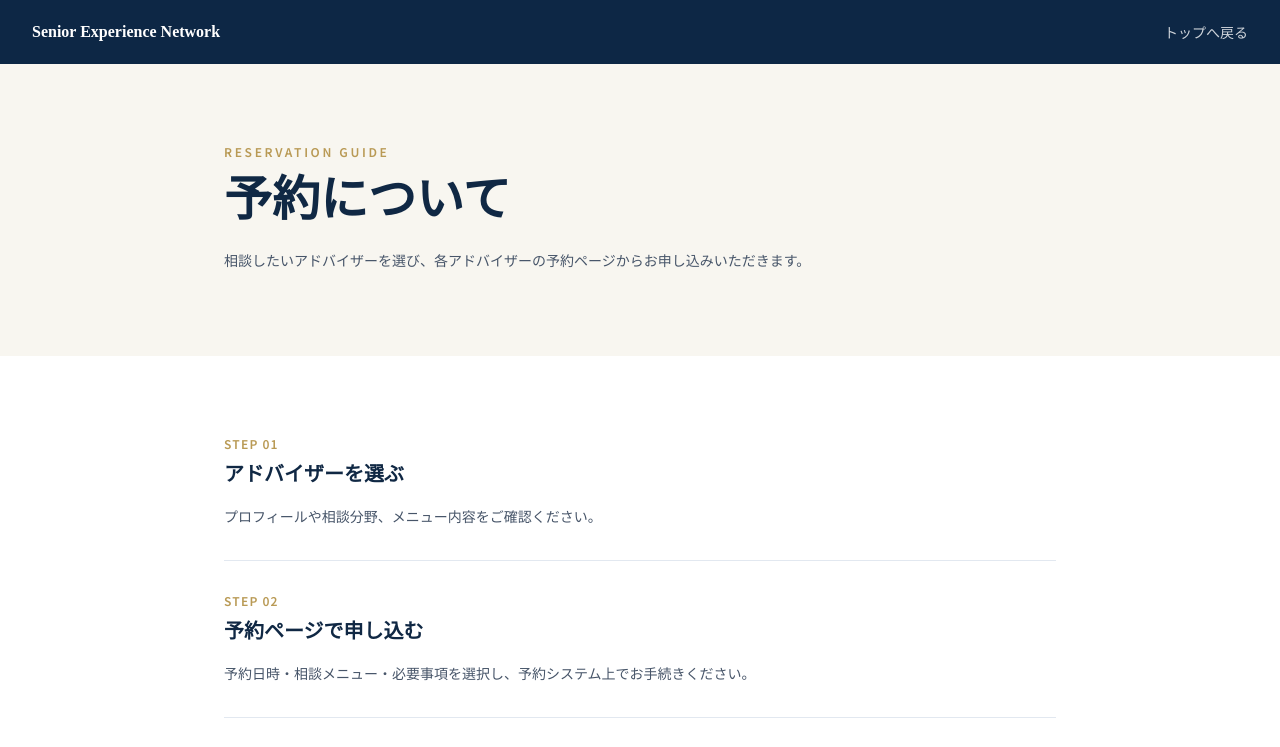
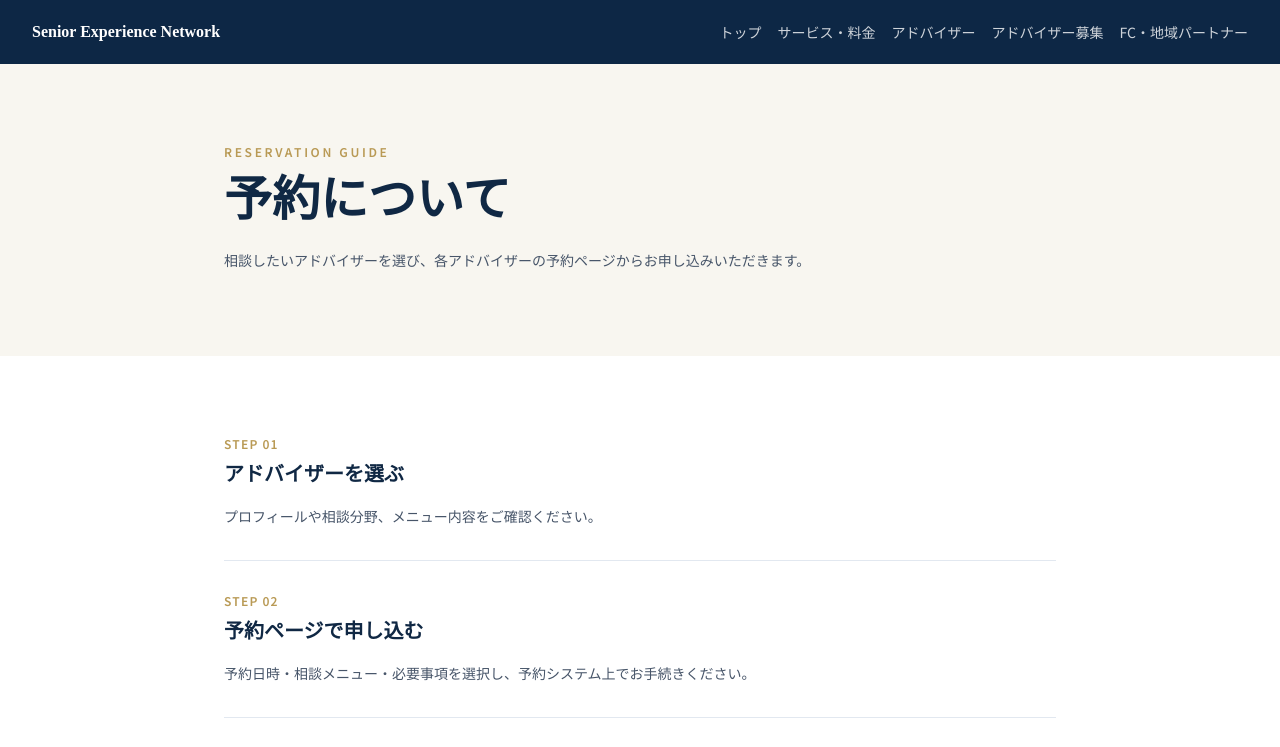
Before and after one commit to Clients-of-Jingle/tatsumura-sa-fc, a website: page public/reservation-guide/index.html in a window 1280 px wide. Shown: the top 747 px of the page. Drawn offline with nearby package versions, Linux system fonts and the light colour scheme; files that its build step writes are made by us from their sources.

Commit message:
Connect platform preview navigation: public/reservation-guide/index.html

```diff
--- a/public/reservation-guide/index.html
+++ b/public/reservation-guide/index.html
@@ -9,7 +9,7 @@
   <link rel="stylesheet" href="/assets/css/style.css">
 </head>
 <body class="bg-white antialiased">
-  <header class="bg-navy text-white"><div class="mx-auto flex max-w-7xl items-center justify-between px-5 py-5 lg:px-8"><a href="/" class="font-serif font-semibold">Senior Experience Network</a><a href="/" class="text-sm text-white/80 hover:text-white">トップへ戻る</a></div></header>
+  <header class="bg-navy text-white"><div class="mx-auto flex max-w-7xl items-center justify-between px-5 py-5 lg:px-8"><a href="/" class="font-serif font-semibold">Senior Experience Network</a><nav class="flex flex-wrap gap-4 text-sm"><a href="/" class="text-white/80 hover:text-white">トップ</a><a href="/services/" class="text-white/80 hover:text-white">サービス・料金</a><a href="/advisors/" class="text-white/80 hover:text-white">アドバイザー</a><a href="/advisor-recruitment/" class="text-white/80 hover:text-white">アドバイザー募集</a><a href="/fc-recruitment/" class="text-white/80 hover:text-white">FC・地域パートナー</a></nav></div></header>
   <main><section class="bg-cream py-16 sm:py-20"><div class="mx-auto max-w-4xl px-5 lg:px-8"><p class="section-kicker text-xs font-semibold uppercase text-gold">Reservation guide</p><h1 class="mt-4 font-serif text-3xl font-semibold text-ink sm:text-5xl">予約について</h1><p class="mt-5 text-sm leading-8 text-slate-600">相談したいアドバイザーを選び、各アドバイザーの予約ページからお申し込みいただきます。</p></div></section>
   <section class="py-14 sm:py-20"><div class="mx-auto max-w-4xl space-y-8 px-5 lg:px-8">
     <article class="border-b border-slate-200 pb-7"><p class="text-xs font-semibold tracking-widest text-gold">STEP 01</p><h2 class="mt-2 font-serif text-xl font-semibold text-ink">アドバイザーを選ぶ</h2><p class="mt-3 text-sm leading-8 text-slate-600">プロフィールや相談分野、メニュー内容をご確認ください。</p></article>
```
